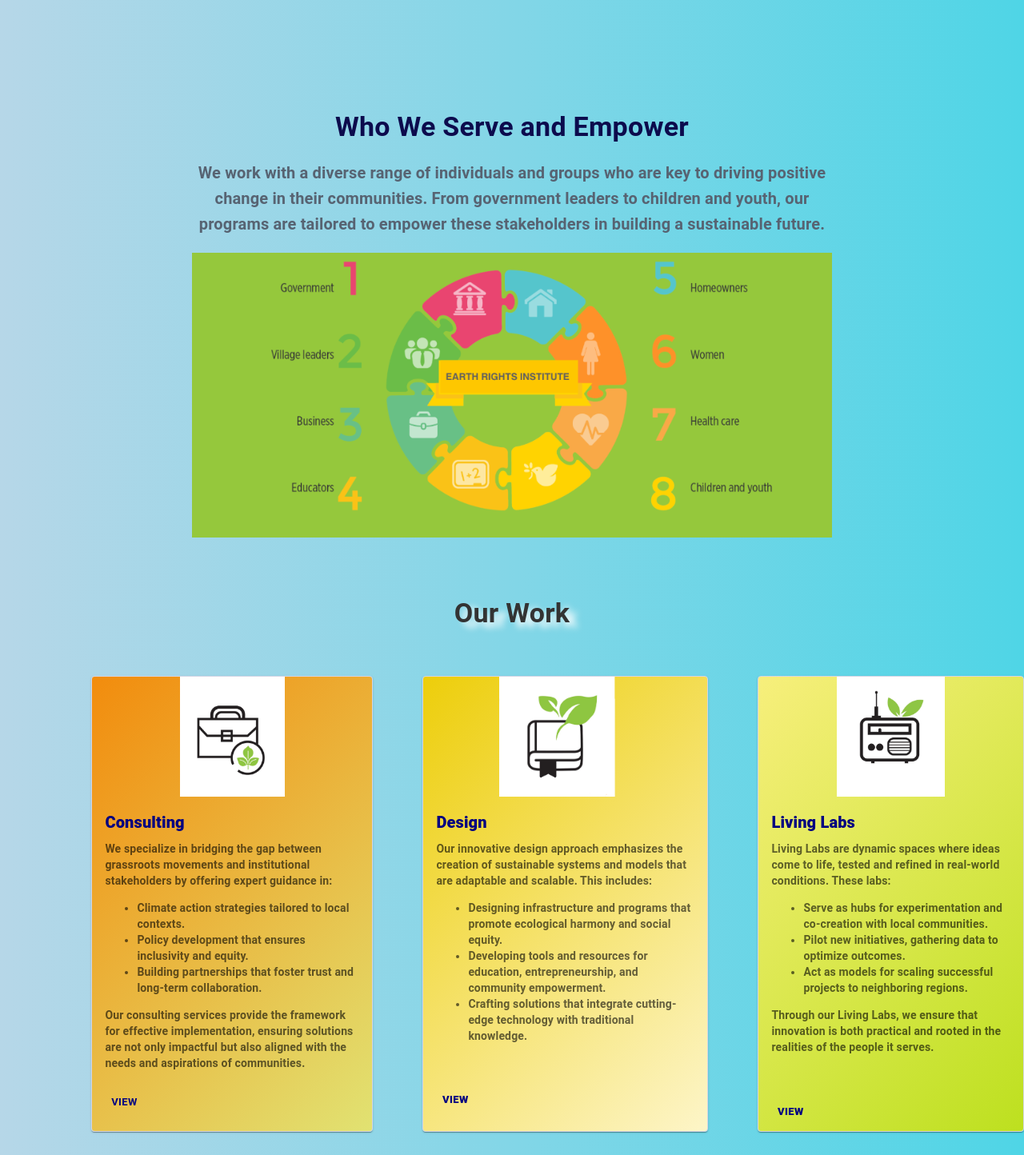
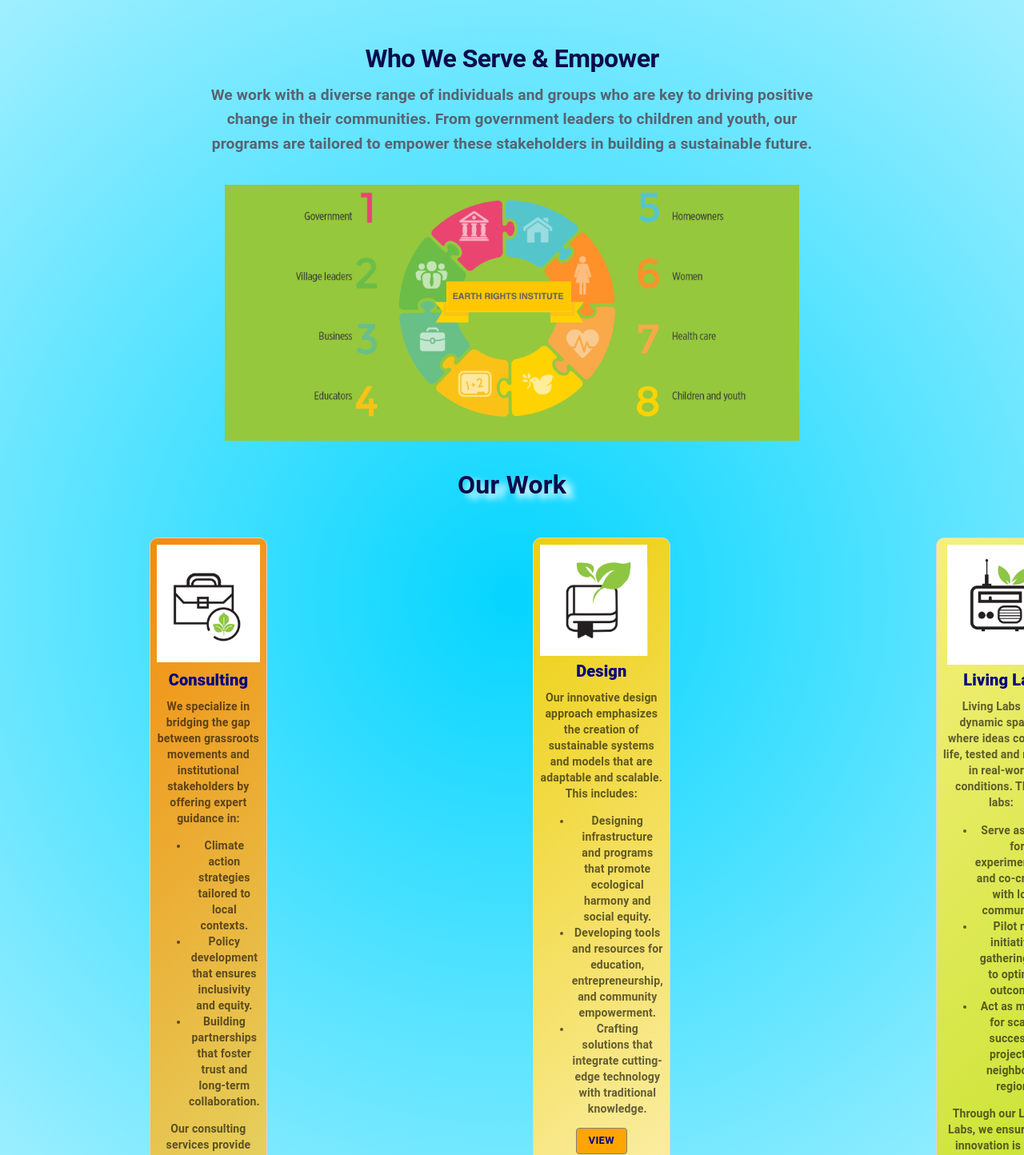
Before and after one commit to Aru12345/ERI, a React (Create React App) app: page / in a window 1280 px wide. Shown: the part 706-2150 px from the top of the page at 80% size. Built offline with nearby package versions, Linux system fonts and the light colour scheme.

Commit message:
Currently fitting in all except lg

```diff
--- a/package.json
+++ b/package.json
@@ -5,10 +5,12 @@
   "dependencies": {
     "@emotion/react": "^11.14.0",
     "@emotion/styled": "^11.14.0",
-    "@mui/material": "^6.2.1",
+    "@mui/icons-material": "^6.4.0",
+    "@mui/material": "^6.4.0",
     "cra-template": "1.2.0",
     "react": "^19.0.0",
     "react-dom": "^19.0.0",
+    "react-icons": "^5.4.0",
     "react-router": "^7.1.3",
     "react-router-dom": "^7.1.3",
     "react-scripts": "5.0.1",
--- a/src/App.css
+++ b/src/App.css
@@ -17,7 +17,7 @@ html, body {
   margin: 0;
   padding: 0;
   overflow-x: hidden; /* Prevent horizontal scrolling */
-background: linear-gradient(to left, #4fd5e6, #b6d7e8)
+  background: radial-gradient(circle,#05d5ff  0%, #ffffff 100%);
 }
 .first {
   padding-top: 80px;
@@ -25,7 +25,7 @@ background: linear-gradient(to left, #4fd5e6, #b6d7e8)
   background-size: cover;
   background-position: center;
   background-repeat: no-repeat;
-  height: 88vh;
+  height: 90vh;
   height: calc(88vh - 80px);
   background-color: black;
   background-color: rgb(208, 171, 122);
@@ -42,7 +42,5 @@ background: linear-gradient(to left, #4fd5e6, #b6d7e8)
 
 .subfirst{
   position: fixed;
-  top: 0;
-  width: 100%;
   z-index: 1000;
 }
--- a/src/Navbar.js
+++ b/src/Navbar.js
@@ -1,25 +1,40 @@
 // Navbar.jsx
-import React from "react";
-import { Box, Typography, Link } from "@mui/material";
+
+import { Box, Typography, Link, Menu ,MenuItem, MenuList,} from "@mui/material";
 import navlogo from "./media/navlogo.png";
 import { createTheme, ThemeProvider } from '@mui/material/styles';
+import { useState,MouseEvent } from "react";
+import { Drawer, IconButton, List, ListItem, ListItemText ,useMediaQuery, useTheme } from "@mui/material";
+import MenuIcon from '@mui/icons-material/Menu';
 
 
 function Navbar() {
+  const[openNav,setOpenNav]=useState(null);
+  const openMenu = (event) => {
+    setOpenNav(event.currentTarget);
+  };
+
+  const closeMenu =()=>{
+    setOpenNav(null);
+  };
+
+
   const theme = createTheme({
     breakpoints: {
       values: {
         xs: 300,
         sm: 500,
         md: 700,
+        submd:800,
         lg: 900,
         xl: 1100,
       },
     },
   });
-
+  const isXs = useMediaQuery((theme) => theme.breakpoints.down("xs")); // Matches xs screens
 
   return (
+    <ThemeProvider theme={theme}>
     <Box
       sx={{
         display: "flex",
@@ -50,6 +65,7 @@ function Navbar() {
           }}
         />
           </Link>
+
         <Typography
           variant="h5"
           sx={{
@@ -58,16 +74,18 @@ function Navbar() {
             textShadow: "1px 1px 3px #40bf69",
             letterSpacing: "2px", // Adjust the spacing between letters
             wordSpacing: "1px",
+            marginRight:{xs:"20px"},
+
 
           }}
         >
-          EARTH RIGHTS INSTITUTE
+          Earth Rights Institute
         </Typography>
 
       </Box>
 
       {/* Right Section */}
-      <Box sx={{ display: "flex", gap: "20px" }}>
+      <Box sx={{  gap: "20px",display:{xs:"none",submd:"flex"} }}>
       <Link
             href="/"
             color="inherit"
@@ -133,7 +151,7 @@ function Navbar() {
               fontWeight: "bold",
               letterSpacing: "1px", // Adjust the spacing between letters
               wordSpacing: "3px",
-              marginRight:"30px"
+              marginRight:"33px"
             }}
           >
             Contact
@@ -141,7 +159,92 @@ function Navbar() {
 
       </Box>
 
+      <Box sx={{display:{xs:"flex",submd:"none"}}}>
+        <IconButton size="larger" edge="start" color="inherit" aria-label="logo" sx={{marginRight:"31px"}}  onClick={openMenu} >
+          <MenuIcon />
+        </IconButton>
+        <Menu open={Boolean(openNav)} anchorEl={openNav} // Use the state variable here
+
+    onClose={closeMenu} >
+          <MenuList sx={{backgroundColor:"#0a0747" ,color:"white",fontWeight:"medium"}}>
+            <MenuItem><Link
+            href="/"
+            color="inherit"
+            underline="hover"
+            sx={{
+              fontSize: "1.1rem",
+              fontWeight: "bold",
+              letterSpacing: "1px", // Adjust the spacing between letters
+              wordSpacing: "3px",
+              marginRight:"30px"
+            }}
+          >
+           Home
+          </Link></MenuItem>
+            <MenuItem><Link
+            href="/projects"
+            color="inherit"
+            underline="hover"
+            sx={{
+              fontSize: "1.1rem",
+              fontWeight: "bold",
+              letterSpacing: "1px", // Adjust the spacing between letters
+              wordSpacing: "3px",
+              marginRight:"30px"
+            }}
+          >
+            Projects
+          </Link></MenuItem>
+            <MenuItem>    <Link
+            href="/about"
+            color="inherit"
+            underline="hover"
+            sx={{
+              fontSize: "1.1rem",
+              fontWeight: "bold",
+              letterSpacing: "1px", // Adjust the spacing between letters
+              wordSpacing: "3px",
+              marginRight:"30px"
+            }}
+          >
+            About
+          </Link></MenuItem>
+            <MenuItem> <Link
+            href="/support"
+            color="inherit"
+            underline="hover"
+            sx={{
+              fontSize: "1.1rem",
+              fontWeight: "bold",
+              letterSpacing: "1px", // Adjust the spacing between letters
+              wordSpacing: "3px",
+              marginRight:"30px"
+            }}
+          >
+           Support
+          </Link></MenuItem>
+            <MenuItem><Link
+            href="/contact"
+            color="inherit"
+            underline="hover"
+            sx={{
+              fontSize: "1.1rem",
+              fontWeight: "bold",
+              letterSpacing: "1px", // Adjust the spacing between letters
+              wordSpacing: "3px",
+              marginRight:"33px"
+            }}
+          >
+            Contact
+          </Link></MenuItem>
+
+          </MenuList>
+
+        </Menu>
+      </Box>
+
     </Box>
+    </ThemeProvider>
   );
 }
 
--- a/src/Subhome.js
+++ b/src/Subhome.js
@@ -4,12 +4,7 @@ import "slick-carousel/slick/slick.css";
 import "slick-carousel/slick/slick-theme.css";
 
 import * as React from 'react';
-import Card from '@mui/material/Card';
-import CardContent from '@mui/material/CardContent';
-import CardMedia from '@mui/material/CardMedia';
 import Button from '@mui/material/Button';
-import CardActionArea from '@mui/material/CardActionArea';
-import CardActions from '@mui/material/CardActions';
 
 import graphic from "./media/graphic.png";
 import consulting from "./media/consulting.png"
@@ -18,11 +13,7 @@ import livinglab from "./media/livinglab.png"
 import m1 from "./media/m1.jpg"
 import ea from "./media/ea.jpg"
 import scifi from "./media/scifi.jpeg"
-const images = [
-    m1,
-   ea,
-   scifi,
-  ];
+const images = [m1,ea,scifi];
 
 const MuiCarousel = () => {
     const settings = {
@@ -37,19 +28,7 @@ const MuiCarousel = () => {
     };
 
 return (
-      <Box
-        sx={{
-          width: "60%", // Adjust the width
-          maxWidth: "500px", // Limit the max width
-          height: "320px", // Constrain the height
-          margin: "auto",
-          mt:3,
-
-          overflow: "hidden", // Prevent horizontal/vertical overflow
-          borderRadius: "1px", // Optional styling
-          boxShadow: "0 4px 8px rgba(0, 0, 0, 0.2)", // Optional shadow effect
-        }}
-      >
+  <Box sx={{ width: "60%", maxWidth: "500px", height: "320px", margin: "auto", mt:3, overflow: "hidden",borderRadius: "1px", boxShadow: "0 4px 8px rgba(0, 0, 0, 0.2)",}}>
         <Slider {...settings}>
           {images.map((image, index) => (
             <Box key={index} sx={{ textAlign: "center" }}>
@@ -74,73 +53,143 @@ function Subhome(){
 
 return(
     <>
-        <Box sx={{borderRadius: "10px", padding: "20px",  margin: "50px auto", textAlign: "center"}}>
-            <Box sx={{maxWidth: "800px",  padding: "20px",  margin: "50px auto",}}>
-                <Typography   variant="h4" sx={{ fontWeight: "bold", marginBottom: "20px", color: "#0c0b4d" }}>
-                    Who We Serve and Empower
+        <Box sx={{ borderRadius: "10px", padding: "20px", justifyItems:"center", alignItems: "center", // Centers items horizontally
+    justifyContent: "center",fontFamily:"Gill Sans"}}>
+
+                <Typography   variant="h1" gutterBottom sx={{ fontWeight: "bold", color: "#0c0b4d",fontSize:{xs:"1.3rem",sm:"1.5rem",lg:"2em"},marginTop:"3%" }}>
+                    Who We Serve & Empower
                 </Typography>
-                <Typography   variant="h6" sx={{ fontWeight: "bold", marginBottom: "20px", color: "#576372", }}>
+                <Box sx={{  maxWidth: "800px", // Limits the width of the text
+    margin: "0 auto",}}>
+                <Typography   variant="h6" sx={{ fontWeight: "bold", marginBottom: "35px", color: "#576372",fontSize:{xs:"0.9rem",lg:"1.2rem"} ,textAlign:"center"}}>
                     We work with a diverse range of individuals and groups who are key to driving positive change in their communities. From government leaders to children and youth, our programs are tailored to empower these stakeholders in building a sustainable future.
                 </Typography>
-            <Box sx={{ width: '100%', height: '90%', margin: 'auto'}}>
-                <img src={graphic} alt="graphic" style={{ width: '100%', height: '900' }} />
                 </Box>
+                <Box sx={{
+    width: '100%',
+    height: '90%',
+    margin: 'auto',
+    display: 'flex', // Enables flexbox
+    justifyContent: 'center', // Centers the image horizontally
+    alignItems: 'center', // Centers the image vertically (optional, if needed)
+  }}>
+  <Box
+    component="img"
+    src={graphic}
+    alt="graphic"
+
+
+    sx={{ height:{xs:"10em",sm:"15em",submd:"18em",lg:"20em"} ,justifyContent: "center"}}
+  />
 </Box>
-        <Box>
-            <Typography variant="h4" sx={{ fontWeight: "bold", marginBottom: "px", color: "#333",margin:"3%", textShadow: "10px 6px 9px white" }}>
+
+
+<Box sx={{justifyItems:"center", alignItems: "center",justifyContent: "center",width:"1200px"}}>
+  <Typography variant="h4" gutterBottom sx={{ fontSize:{xs:"1.3rem",sm:"1.5rem",lg:"2em"},fontWeight: "bold", marginBottom: "px", color: "#0c0b4d",margin:"3%", textShadow: "10px 6px 9px white" }}>
     Our Work
   </Typography>
-            <Box   sx={{
-    display: "flex",
+  <Box sx={{ justifyContent: "center", gap: "20px", padding: "10px",width:"100%",display:"flex", flexDirection:{xs:"column",lg:"row"}}}>
+    {/* Card 1 */}
+    <Box
+      sx={{
+        backgroundColor: "green",
+        width: { xs: "290px", sm: "420px", md: "600px",lg:"2500px" }, // Full width on XS
+        marginLeft:{xs:"38%",sm:"33%",md:"26%",lg:"20%"},
+        maxWidth: { xs: "100%" }, // Ensure no overflow
+        boxSizing: "border-box", // Include padding/border in width calculation
+        height:{xs: "auto"}, // Dynamic height for content
+        padding:"8px",
+        color:"navy",
+        borderRadius:"10px",
+         fontWeight:"bolder",
+         border:"0.1px solid #d3d6e5",
+         background: 'linear-gradient(135deg, #f28c0d 0%, #e1e272 100%)',
+         justifyContent: "center",
+         textAlign:{xs:"left",md:"center"}
 
-    width: "100%", // Ensures it takes the full width of the parent
-    margin: "auto", // Centers the box horizontally
-    padding: "20px", // Optional, adds space inside the box
-    borderRadius: "10px", // Optional styling for rounded corners
-  }}>
-                <Card sx={{ maxWidth: 350 , color:"navy", fontWeight:"bolder", border:"0.1px solid #d3d6e5",   background: 'linear-gradient(135deg, #f28c0d 0%, #e1e272 100%)',marginRight:"5%", marginLeft:"6%"}}>
-                    <CardActionArea>
-                    <CardMedia component="img"   sx={{ width: '100%', height: 'auto', maxHeight: 150, objectFit: 'contain' }} image={consulting} alt="consulting" />
-                    <CardContent  sx={{textAlign:"left"}}>
-                        <Typography gutterBottom variant="h6" component="div"  sx={{ fontWeight: 900 }}> Consulting </Typography>
+      }}
+    >
+       <Box
+    component="img"
+     sx={{ width: '100%', height: 'auto', maxHeight: 150, objectFit: 'contain',marginBottom:"2%" }} src={consulting} alt="consulting"
+
+  />
+      <Typography gutterBottom variant="h6" component="div" sx={{ fontWeight: 900 ,textAlign:{md:"center"}}}> Consulting </Typography>
 <Typography variant="body2" sx={{ color: 'text.secondary',fontWeight:"bold" }}> We specialize in bridging the gap between grassroots movements and institutional stakeholders by offering expert guidance in:
-                        <ul>
+<ul >
 <li>Climate action strategies tailored to local contexts.</li>
 <li>Policy development that ensures inclusivity and equity.</li>
 <li>Building partnerships that foster trust and long-term collaboration.</li>
 </ul>
 Our consulting services provide the framework for effective implementation, ensuring solutions are not only impactful but also aligned with the needs and aspirations of communities.
 </Typography>
-                    </CardContent>
-                    </CardActionArea>
-                    <CardActions>
-                    <Button size="small" color="white" sx={{fontWeight:"bold"}}> View </Button>
-                    </CardActions>
-                </Card>
-                <Card sx={{ maxWidth: 355 , color:"navy", fontWeight:"bolder", border:"0.1px solid #d3d6e5", marginRight:"5%",  background: 'linear-gradient(135deg, #edce0b 0%, #fdf5c8 100%)'}}>
-                    <CardActionArea>
-                    <CardMedia component="img"   sx={{ width: '100%', height: 'auto', maxHeight: 150, objectFit: 'contain' }} image={design} alt="consulting" />
-                    <CardContent  sx={{textAlign:"left"}}>
-                        <Typography gutterBottom variant="h6" component="div"  sx={{ fontWeight: 900 }}> Design </Typography>
+<Button size="small" color="white" sx={{fontWeight:"bold",backgroundColor:"orange",border:"0.1px solid grey" ,marginTop:"10px"}}> View </Button>
+    </Box>
+
+    {/* Card 2 */}
+    <Box
+      sx={{
+        backgroundColor: "green",
+        width: { xs: "290px", sm: "420px", md: "600px",submd:"50%" }, // Full width on XS
+        marginLeft:{xs:"38%",sm:"33%",md:"26%"},
+        maxWidth: { xs: "100%" }, // Ensure no overflow
+        boxSizing: "border-box", // Include padding/border in width calculation
+        height: "auto", // Dynamic height for content
+        padding:"8px",
+        color:"navy",
+        borderRadius:"10px",
+         fontWeight:"bolder",
+         border:"0.1px solid #d3d6e5",
+
+         justifyContent: "center",
+         textAlign:{xs:"left",md:"center"},
+         background: 'linear-gradient(135deg, #edce0b 0%, #fdf5c8 100%)'
+      }}
+    >
+       <Box
+    component="img"
+     sx={{ width: '100%', height: 'auto', maxHeight: 150, objectFit: 'contain' }} src={design} alt="design"
+
+  />
+      <Typography gutterBottom variant="h6" component="div" sx={{ fontWeight: 900 }}> Design  </Typography>
 <Typography variant="body2" sx={{ color: 'text.secondary',fontWeight:"bold" }}>Our innovative design approach emphasizes the creation of sustainable systems and models that are adaptable and scalable. This includes:
 <ul>
 <li>Designing infrastructure and programs that promote ecological harmony and social equity.</li>
 <li>Developing tools and resources for education, entrepreneurship, and community empowerment.</li>
 <li>Crafting solutions that integrate cutting-edge technology with traditional knowledge.</li>
 </ul>
+
 </Typography>
-                    </CardContent>
-                    </CardActionArea>
-                    <CardActions>
-                    <Button size="small" color="white" sx={{fontWeight:900,marginTop:"5%"}}> View </Button>
-                    </CardActions>
-                </Card>
+<Button size="small" color="white" sx={{fontWeight:"bold",backgroundColor:"orange",border:"0.1px solid grey"}}> View </Button>
+    </Box>
 
-                <Card sx={{ maxWidth: 350 , color:"navy", fontWeight:"bolder", border:"0.1px solid #d3d6e5",   background: 'linear-gradient(135deg, #f7ef7c 0%,#bde01f 100%)'}}>
-                    <CardActionArea>
-                    <CardMedia component="img"   sx={{ width: '100%', height: 'auto', maxHeight: 150, objectFit: 'contain' }} image={livinglab} alt="consulting" />
-                    <CardContent  sx={{textAlign:"left"}}>
-                        <Typography gutterBottom variant="h6" component="div"  sx={{ fontWeight: 900 }}>Living Labs </Typography>
+    {/* Card 3 */}
+    <Box
+      sx={{
+        backgroundColor: "green",
+        width: { xs: "290px", sm: "420px", md: "600px",submd:"50%" }, // Full width on XS
+        marginLeft:{xs:"38%",sm:"33%",md:"26%"},
+        maxWidth: { xs: "100%" }, // Ensure no overflow
+        boxSizing: "border-box", // Include padding/border in width calculation
+        height: "auto", // Dynamic height for content
+        padding:"8px",
+        color:"navy",
+        borderRadius:"10px",
+         fontWeight:"bolder",
+         border:"0.1px solid #d3d6e5",
+
+         justifyContent: "center",
+         textAlign:{xs:"left",md:"center"},
+         background:  'linear-gradient(135deg, #f7ef7c 0%,#bde01f 100%)'
+      }}
+    >
+       <Box
+    component="img"
+     sx={{ width: '100%', height: 'auto', maxHeight: 150, objectFit: 'contain' }} src={livinglab} alt="livinglab"
+
+  />
+
+      <Typography gutterBottom variant="h6" component="div" sx={{ fontWeight: 900 }}> Living Lab </Typography>
 <Typography variant="body2" sx={{ color: 'text.secondary',fontWeight:"bold" }}>Living Labs are dynamic spaces where ideas come to life, tested and refined in real-world conditions. These labs:
 <ul>
 <li>Serve as hubs for experimentation and co-creation with local communities.</li>
@@ -149,23 +198,16 @@ return(
 </ul>
 Through our Living Labs, we ensure that innovation is both practical and rooted in the realities of the people it serves.
 </Typography>
-                    </CardContent>
-                    </CardActionArea>
-                    <CardActions>
-                    <Button size="small" color="white" sx={{fontWeight:900,marginTop:"10%"}}> View </Button>
-                    </CardActions>
-                </Card>
-
-
-
-
+<Button size="small" color="white" sx={{fontWeight:"bold",backgroundColor:"orange",border:"0.1px solid grey",marginTop:"39px"}}> View </Button>
+    </Box>
 
     </Box>
   </Box>
 
 
+</Box>
 
-      </Box>
+
 
       <Box
         className="home"
--- a/src/index.js
+++ b/src/index.js
@@ -4,13 +4,30 @@ import './index.css';
 import App from './App';
 import reportWebVitals from './reportWebVitals';
 import {BrowserRouter} from "react-router-dom";
+import { ThemeProvider, createTheme } from '@mui/material/styles';
+
+const theme = createTheme({
+  breakpoints: {
+    values: {
+      xs: 300,
+      sm: 500,
+      md: 700,
+      submd: 800,
+      lg: 900,
+      xl: 1100,
+    },
+  },
+});
+
 
 const root = ReactDOM.createRoot(document.getElementById('root'));
 root.render(
   <React.StrictMode>
+    <ThemeProvider theme={theme}>
     <BrowserRouter>
       <App />
     </BrowserRouter>
+    </ThemeProvider>
   </React.StrictMode>
 );
 
```
Also changed, not shown: src/Home.js (+8 -3 lines), 1 other file (tests, documents, lock files or other folders). Lines whose indentation alone changed are shown as unchanged.
